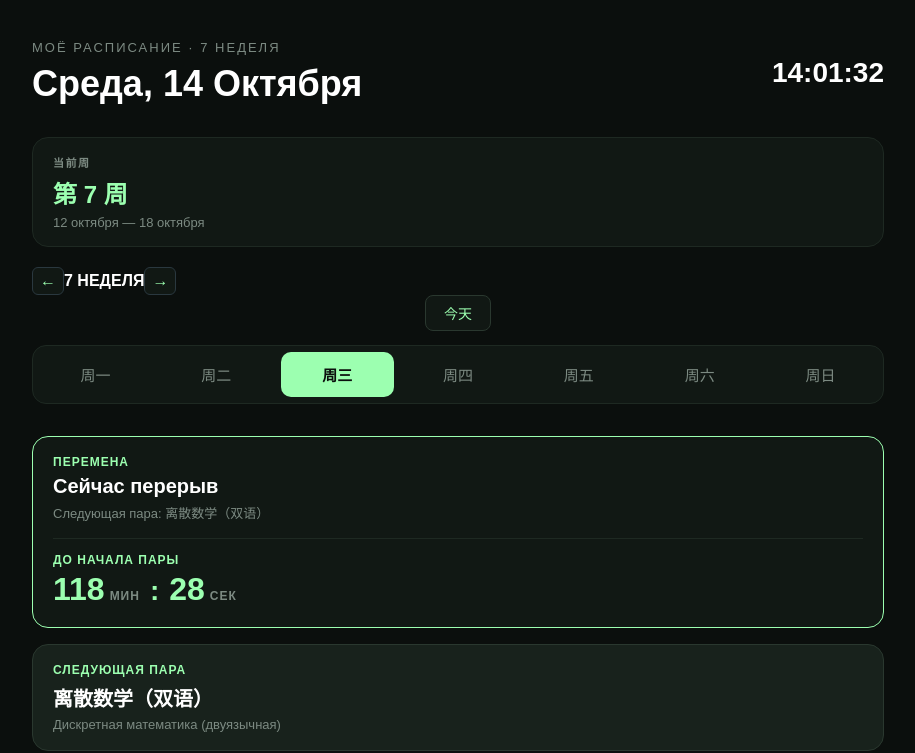
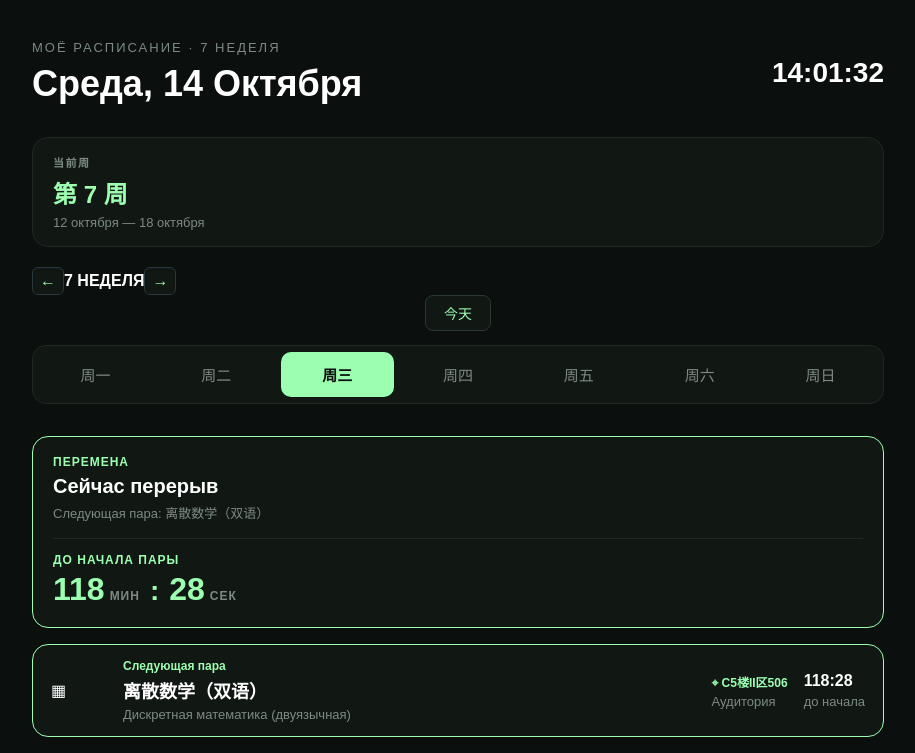
Before and after one commit to HEX0x9F/HEX.app, a React (Vite) app: page / in a window 1280 px wide. Shown: the top 753 px of the page, without its empty margins (182-1097 px from the left). Built offline with nearby package versions, Linux system fonts and the light colour scheme.

Commit message:
WIP: next lesson card

```diff
--- a/src/App.css
+++ b/src/App.css
@@ -246,34 +246,35 @@ button {
 /* NEXT LESSON */
 
 .next-lesson {
-  margin-bottom: 24px;
-  padding: 18px 20px;
-  background: #18221c;
-  border: 1px solid #2a382f;
+  display: grid;
+  grid-template-columns: 56px minmax(0, 1fr) auto auto;
+  align-items: center;
+  gap: 16px;
+  margin-bottom: 16px;
+  padding: 14px 18px;
+  background: #111814;
+  border: 1px solid #9cffb0;
   border-radius: 16px;
 }
 
 .next-lesson span {
   display: block;
-  margin-bottom: 6px;
+  margin-bottom: 4px;
   color: #9cffb0;
   font-size: 12px;
   font-weight: 700;
-  letter-spacing: 1px;
-  text-transform: uppercase;
 }
 
 .next-lesson h2 {
   margin: 0;
-  font-size: 20px;
+  font-size: 18px;
 }
 
 .next-lesson p {
-  margin: 5px 0 0;
+  margin: 4px 0 0;
   color: #7c8a82;
   font-size: 13px;
 }
-
 /* CURRENT STATUS */
 
 .current-status {
@@ -537,5 +538,5 @@ button {
 }
 
 .today-button:hover {
-	backround: #1a251f;
+	background: #1a251f;
 }
--- a/src/App.jsx
+++ b/src/App.jsx
@@ -547,51 +547,30 @@ function App() {
         </div>
       )}
 
-      {nextLesson &&
-        !currentLesson &&
-        !internalBreakLesson &&
-        dayStatus !== 'finished' && (
+      {nextLesson && dayStatus !== 'finished' && (
         <div className="next-lesson">
+          <div className="next-lesson-icon">▦</div>
 
-            <span>
-              Следующая пара
-            </span>
-
-              {dayStatus == 'before' &&
-                secondsUntilNextLesson !== null && (
-                  <div className="countdown">
-                    <span className="countdown-title">
-                      НАЧАЛО ЧЕРЕЗ
-                    </span>
-
-                    <div className="countdown-time">
-                      <div className="contdown-unit">
-                        <strong>
-                          {Math.floor(secondsUntilNextLesson / 60)}
-                        </strong>
-                        <span>мин</span>
+          <div className="next-lesson-info">
+            <span>Следующая пара</span>
+            <h2>{nextLesson.subject}</h2>
+            <p>{nextLesson.russian}</p>
           </div>
 
-                      <div className="countdown-separator">:</div>
+          <div className="next-lesson-room">
+            <span>⌖ {nextLesson.classroom || 'Аудитория не указана'}</span>
+            <p>Аудитория</p>
+          </div>
 
-                      <div className="countdown-unit">
+          {secondsUntilNextLesson !== null && (
+            <div className="next-lesson-countdown">
               <strong>
+                {Math.floor(secondsUntilNextLesson / 60)}:
                 {String(secondsUntilNextLesson % 60).padStart(2, '0')}
               </strong>
-                        <span>сек</span>
-                      </div>
-                    </div>
+              <p>до начала</p>
             </div>
           )}
-
-            <h2>
-              {nextLesson.subject}
-            </h2>
-
-            <p>
-              {nextLesson.russian}
-            </p>
-
         </div>
       )}
 
--- a/src/scheduleTime.js
+++ b/src/scheduleTime.js
@@ -111,7 +111,7 @@ export function getScheduleState(lessons, currentTime, isToday) {
     nextLesson = internalBreakLesson ?? orderedLessons.find((lesson) => {
       const [firstPeriod] = getLessonPeriodRange(lesson)
       const startTime = bellTimes[firstPeriod]?.[0]
-      return startTime !== undefined && toSeconds(startTime) > nowSeconds
+      return startTime !== undefined && toSeconds(startTime) > nowSeconds && lesson !== currentLesson
     }) ?? null
 
     if (secondsUntilNextLesson === null && nextLesson) {
```
Lines whose indentation alone changed are shown as unchanged.
